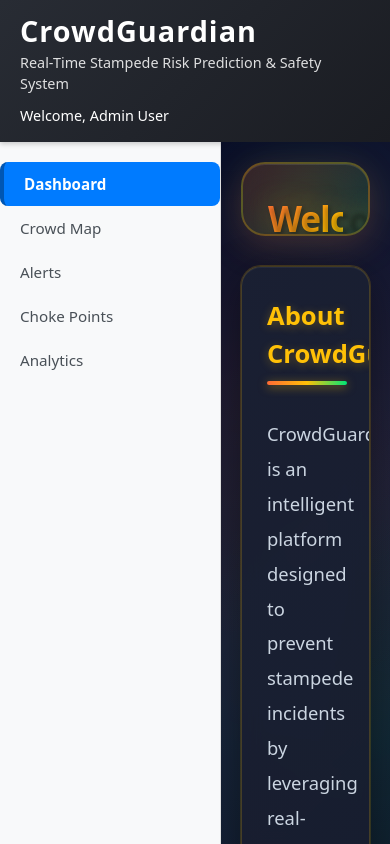
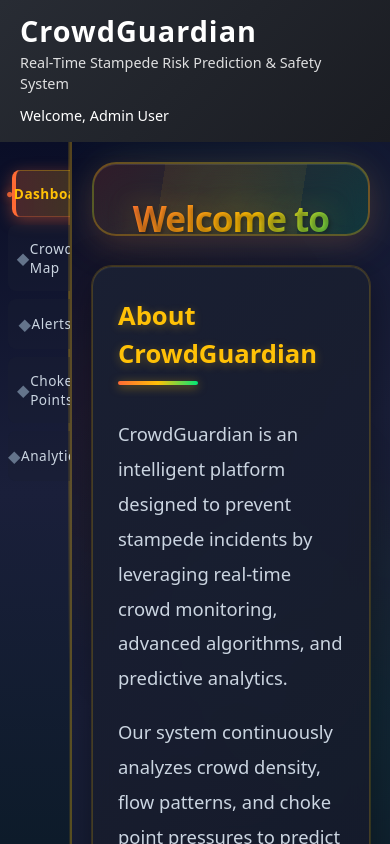
Before and after one commit to SwayamKohli/CrowdGuardian, a React (Vite) app in the folder frontend/: page / in a window 390 px wide. Built offline with nearby package versions, Linux system fonts and the light colour scheme.

Commit message:
Feat(UI/Theme): Implement Command Center sidebar theme with animated active indicator (Alert Orange) and diamond icons.

```diff
--- a/frontend/src/components/layout/Sidebar.css
+++ b/frontend/src/components/layout/Sidebar.css
@@ -1,49 +1,240 @@
+/* Sidebar Container - Emergency Command Center Theme */
 .app-sidebar {
-    width: 220px;
-    background-color: #f8f9fa;
-    padding: 20px 0;
-    border-right: 1px solid #e0e0e0;
-    box-shadow: 2px 0 5px rgba(0, 0, 0, 0.05);
+  width: 260px;
+  background: linear-gradient(180deg, #0a0e27 0%, #1a1f3a 50%, #0d1b2a 100%);
+  padding: 30px 0;
+  border-right: 2px solid rgba(255, 193, 7, 0.3);
+  box-shadow:
+    4px 0 20px rgba(0, 0, 0, 0.5),
+    inset -1px 0 0 rgba(255, 193, 7, 0.1);
+  position: relative;
+  overflow: hidden;
 }
 
+/* Sidebar background glow effect */
+.app-sidebar::before {
+  content: '';
+  position: absolute;
+  top: 0;
+  right: 0;
+  width: 2px;
+  height: 100%;
+  background: linear-gradient(180deg,
+    transparent 0%,
+    rgba(255, 193, 7, 0.6) 50%,
+    transparent 100%);
+  animation: scanLine 3s ease-in-out infinite;
+}
+
+@keyframes scanLine {
+  0%, 100% {
+    opacity: 0.3;
+    transform: translateY(-50%);
+  }
+  50% {
+    opacity: 1;
+    transform: translateY(50%);
+  }
+}
+
+/* Navigation List */
 .app-sidebar ul {
-    list-style: none;
-    padding: 0;
-    margin: 0;
+  list-style: none;
+  padding: 0;
+  margin: 0;
+  position: relative;
+  z-index: 1;
 }
 
 .app-sidebar li {
-    margin: 0;
+  margin: 8px 0;
+  position: relative;
 }
 
+/* Navigation Links - Alert System Style */
 .nav-link {
-    display: block;
-    width: 100%;
-    padding: 12px 20px;
-    text-align: left;
-    text-decoration: none;
-    color: #495057;
-    background-color: transparent;
-    border: none;
-    font-size: 0.95em;
-    font-weight: 500;
-    cursor: pointer;
-    transition: all 0.2s ease;
-    box-sizing: border-box;
+  display: flex;
+  align-items: center;
+  width: 100%;
+  padding: 16px 24px;
+  text-align: left;
+  text-decoration: none;
+  color: #cbd5e1;
+  background: rgba(26, 32, 51, 0.4);
+  border: none;
+  border-left: 4px solid transparent;
+  font-size: 1em;
+  font-weight: 500;
+  cursor: pointer;
+  transition: all 0.3s cubic-bezier(0.4, 0, 0.2, 1);
+  box-sizing: border-box;
+  position: relative;
+  letter-spacing: 0.5px;
+  margin: 0 12px;
+  border-radius: 8px;
 }
 
-.nav-link:hover {
-    background-color: #e9ecef;
-    color: #007bff;
+/* Icon-like indicator before each nav item */
+.nav-link::before {
+  content: '◆';
+  margin-right: 12px;
+  font-size: 0.7em;
+  color: #64748b;
+  transition: all 0.3s ease;
+  display: inline-block;
 }
 
+/* Hover State - Warning Signal */
+.nav-link:hover {
+  background: linear-gradient(90deg,
+    rgba(255, 193, 7, 0.15) 0%,
+    rgba(255, 107, 53, 0.1) 100%);
+  color: #ffc107;
+  border-left-color: #ffc107;
+  transform: translateX(4px);
+  box-shadow:
+    0 4px 12px rgba(255, 193, 7, 0.2),
+    inset 0 1px 0 rgba(255, 193, 7, 0.1);
+}
+
+.nav-link:hover::before {
+  color: #ffc107;
+  transform: scale(1.3) rotate(45deg);
+  text-shadow: 0 0 8px rgba(255, 193, 7, 0.8);
+}
+
+/* Active State - Alert Active */
 .nav-link.active {
-    background-color: #007bff;
-    color: white;
-    font-weight: 600;
-    border-left: 4px solid #0056b3;
+  background: linear-gradient(90deg,
+    rgba(255, 107, 53, 0.25) 0%,
+    rgba(255, 193, 7, 0.2) 100%);
+  color: #ffc107;
+  font-weight: 600;
+  border-left: 4px solid #ff6b35;
+  box-shadow:
+    0 4px 16px rgba(255, 107, 53, 0.4),
+    inset 0 1px 0 rgba(255, 193, 7, 0.3),
+    inset 0 -1px 0 rgba(255, 107, 53, 0.3);
+  transform: translateX(4px);
+  position: relative;
+}
+
+.nav-link.active::before {
+  content: '●';
+  color: #ff6b35;
+  animation: pulse 2s ease-in-out infinite;
+  text-shadow:
+    0 0 10px rgba(255, 107, 53, 0.8),
+    0 0 20px rgba(255, 107, 53, 0.4);
+  font-size: 0.9em;
+}
+
+@keyframes pulse {
+  0%, 100% {
+    opacity: 1;
+    transform: scale(1);
+  }
+  50% {
+    opacity: 0.6;
+    transform: scale(1.2);
+  }
+}
+
+/* Active state glow line effect */
+.nav-link.active::after {
+  content: '';
+  position: absolute;
+  right: 0;
+  top: 0;
+  width: 3px;
+  height: 100%;
+  background: linear-gradient(180deg,
+    transparent 0%,
+    rgba(255, 193, 7, 0.8) 50%,
+    transparent 100%);
+  border-radius: 2px;
+  animation: activeGlow 2s ease-in-out infinite;
+}
+
+@keyframes activeGlow {
+  0%, 100% {
+    opacity: 0.5;
+  }
+  50% {
+    opacity: 1;
+    box-shadow: 0 0 10px rgba(255, 193, 7, 0.6);
+  }
 }
 
 .nav-link.active:hover {
-    background-color: #0056b3;
+  background: linear-gradient(90deg,
+    rgba(255, 107, 53, 0.35) 0%,
+    rgba(255, 193, 7, 0.3) 100%);
+  border-left-color: #ff6b35;
+  box-shadow:
+    0 6px 20px rgba(255, 107, 53, 0.5),
+    inset 0 1px 0 rgba(255, 193, 7, 0.4);
 }
+
+/* Focus state for accessibility */
+.nav-link:focus {
+  outline: 2px solid rgba(255, 193, 7, 0.5);
+  outline-offset: -2px;
+}
+
+/* Responsive adjustments */
+@media (max-width: 768px) {
+  .app-sidebar {
+    width: 220px;
+    padding: 20px 0;
+  }
+
+  .nav-link {
+    padding: 14px 20px;
+    font-size: 0.95em;
+    margin: 0 10px;
+  }
+
+  .nav-link::before {
+    margin-right: 10px;
+  }
+}
+
+/* Small screen - collapsed sidebar option */
+@media (max-width: 480px) {
+  .app-sidebar {
+    width: 70px;
+  }
+
+  .nav-link {
+    padding: 14px 12px;
+    font-size: 0.85em;
+    justify-content: center;
+    margin: 0 8px;
+  }
+
+  /* Hide text on small screens, show only icon */
+  .nav-link::before {
+    margin-right: 0;
+    font-size: 1.2em;
+  }
+
+  /* Optional: Add title attribute hover tooltip for mobile */
+  .nav-link:hover::after {
+    content: attr(title);
+    position: absolute;
+    left: 100%;
+    top: 50%;
+    transform: translateY(-50%);
+    background: rgba(26, 32, 51, 0.95);
+    color: #ffc107;
+    padding: 8px 12px;
+    border-radius: 6px;
+    white-space: nowrap;
+    margin-left: 10px;
+    font-size: 0.9em;
+    border: 1px solid rgba(255, 193, 7, 0.3);
+    box-shadow: 0 4px 12px rgba(0, 0, 0, 0.3);
+    z-index: 1000;
+  }
+}
```
